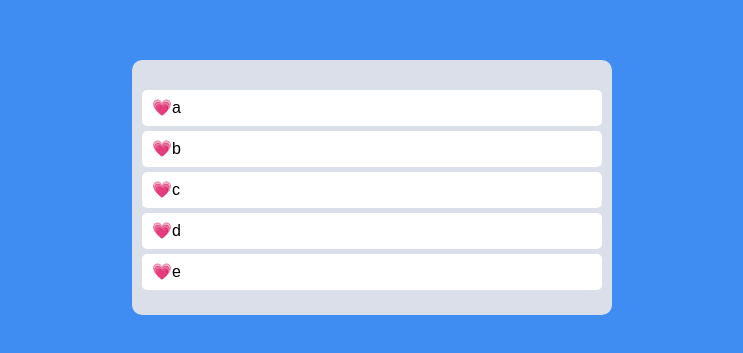
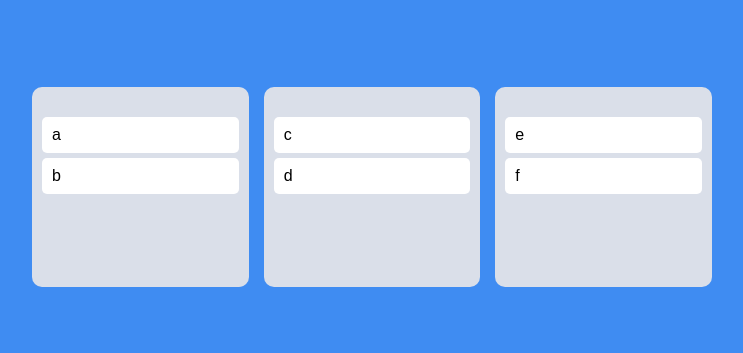
Before and after one commit to taehyeon0412/react_my-trello, a React (Create React App) app: page / in a window 1280 px wide. Shown: the part 213-566 px from the top of the page, without its empty margins (268-1011 px from the left). Built offline with nearby package versions, Linux system fonts and the light colour scheme.

Commit message:
Multi Boards
Board component화

```diff
--- a/src/App.tsx
+++ b/src/App.tsx
@@ -1,17 +1,12 @@
-import {
-  DragDropContext,
-  Droppable,
-  Draggable,
-  DropResult,
-} from "react-beautiful-dnd";
+import { DragDropContext, DropResult } from "react-beautiful-dnd";
 import styled from "styled-components";
 import { useRecoilState } from "recoil";
 import { toDoState } from "./atoms";
-import DraggableCard from "./components/DraggableCard";
+import Board from "./components/Board";
 
 const Wrapper = styled.div`
   display: flex;
-  max-width: 480px;
+  max-width: 680px;
   width: 100%;
   margin: 0 auto;
   justify-content: center;
@@ -22,14 +17,8 @@
 const Boards = styled.div`
   display: grid;
   width: 100%;
-`;
-
-const Board = styled.div`
-  padding: 20px 10px;
-  padding-top: 30px;
-  border-radius: 10px;
-  background-color: ${(props) => props.theme.boardColor};
-  min-height: 200px;
+  grid-template-columns: repeat(3, 1fr);
+  gap: 15px;
 `;
 
 function App() {
@@ -38,10 +27,10 @@
     if (!destination) return;
     //destination이 아닐결우 = 드롭한 곳이 똑같은 위치일경우 그냥 리턴한다
 
-    setToDos((oldToDos) => {
+    /* setToDos((oldToDos) => {
       const toDosCopy = [...oldToDos]; //...oldToDos는 모든값들을 쓴다는뜻
       /* dnd 후 자리가 변경되게 하려면 드래그한 아이템을 삭제 후
-      드랍한 위치에 다시 추가해주는 방법을 쓰면된다 splice사용 */
+      드랍한 위치에 다시 추가해주는 방법을 쓰면된다 splice사용
 
       toDosCopy.splice(source.index, 1);
       //source.index는 드래그한 index 번호
@@ -49,24 +38,16 @@
       //destination.index는 드롭한 위치 index 번호
       //draggableId는 toDo이다
       return toDosCopy;
-    });
+    }); */
   };
 
   return (
     <DragDropContext onDragEnd={onDragEnd}>
       <Wrapper>
         <Boards>
-          <Droppable droppableId="one">
-            {(provided) => (
-              <Board ref={provided.innerRef} {...provided.droppableProps}>
-                {toDos.map((toDo, index) => (
-                  <DraggableCard key={toDo} index={index} toDo={toDo} />
-                  //DraggableCard 컴포넌트
-                ))}
-                {provided.placeholder}
-              </Board>
-            )}
-          </Droppable>
+          {Object.keys(toDos).map((boardId) => (
+            <Board boardId={boardId} key={boardId} toDos={toDos[boardId]} />
+          ))}
         </Boards>
       </Wrapper>
     </DragDropContext>
@@ -83,3 +64,5 @@
 x.splice(0,1)이라면 인덱스0번부터 아이템 1개를 삭제한다라는 뜻
 x.splice(1,0,"a")이라면 인덱스 1번부터 시작하여 0개의 아이템을 지우고 그자리에
 a를 추가한다는 뜻이다  */
+
+/*Object.keys() =>> 오브젝트가 가진 키가 나옴*/
--- a/src/atoms.tsx
+++ b/src/atoms.tsx
@@ -1,6 +1,15 @@
 import { atom, selector } from "recoil";
 
-export const toDoState = atom({
+interface IToDoState {
+  [key: string]: string[];
+}
+//[key: string] 객체의 키가 문자열임을 의미합니다
+
+export const toDoState = atom<IToDoState>({
   key: "toDo",
-  default: ["a", "b", "c", "d", "e"],
+  default: {
+    to_do: ["a", "b"],
+    doing: ["c", "d"],
+    done: ["e", "f"],
+  },
 });
--- /dev/null
+++ b/src/components/Board.tsx
@@ -0,0 +1,34 @@
+import { Droppable } from "react-beautiful-dnd";
+import styled from "styled-components";
+import DraggableCard from "./DraggableCard";
+
+const Wrapper = styled.div`
+  padding: 20px 10px;
+  padding-top: 30px;
+  border-radius: 10px;
+  background-color: ${(props) => props.theme.boardColor};
+  min-height: 200px;
+`;
+
+interface IBoardProps {
+  toDos: string[];
+  boardId: string;
+}
+
+function Board({ toDos, boardId }: IBoardProps) {
+  return (
+    <Droppable droppableId={boardId}>
+      {(provided) => (
+        <Wrapper ref={provided.innerRef} {...provided.droppableProps}>
+          {toDos.map((toDo, index) => (
+            <DraggableCard key={toDo} index={index} toDo={toDo} />
+            //DraggableCard 컴포넌트
+          ))}
+          {provided.placeholder}
+        </Wrapper>
+      )}
+    </Droppable>
+  );
+}
+
+export default Board;
--- a/src/components/DraggableCard.tsx
+++ b/src/components/DraggableCard.tsx
@@ -19,8 +19,11 @@
   return (
     <Draggable key={toDo} draggableId={toDo} index={index}>
       {(provided) => (
-        <Card ref={provided.innerRef} {...provided.draggableProps}>
-          <span {...provided.dragHandleProps}>💗</span>
+        <Card
+          ref={provided.innerRef}
+          {...provided.draggableProps}
+          {...provided.dragHandleProps}
+        >
           {toDo}
         </Card>
       )}
```
